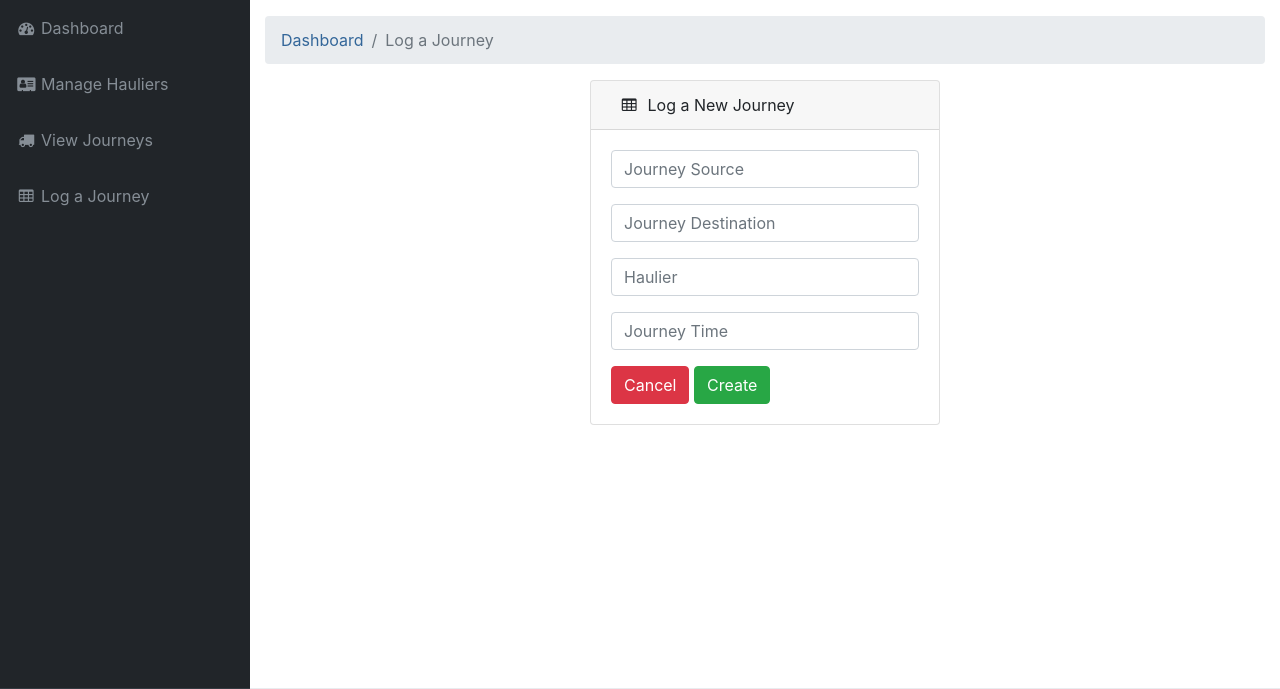
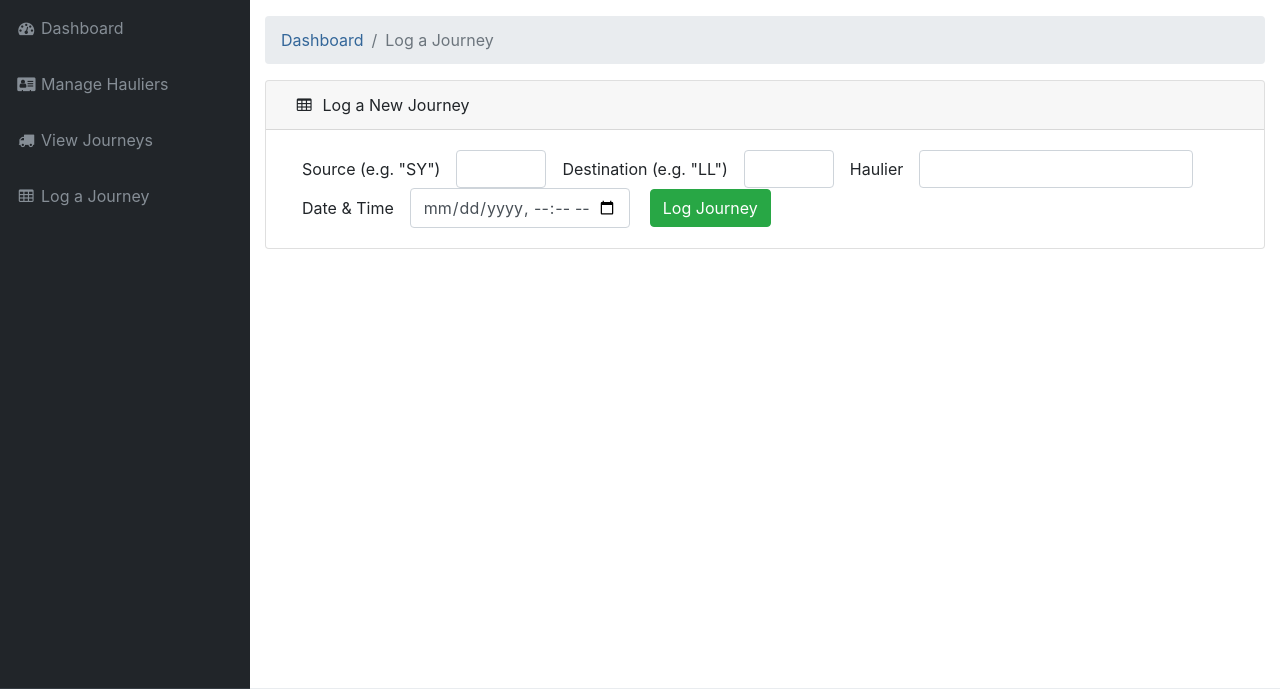
Before and after one commit to rhys3010/haulage_management_system, a PHP site: template resources/views/create-journey.twig in a window 1280 px wide. Shown: the part 56-745 px from the top of the page. Run offline with PHP 8.4, Linux system fonts and the light colour scheme; the template is opened without the code that fills it, so the values that code supplies are empty; some libraries are stand-ins or nearby versions.

Commit message:
Updated log journey form to inline

```diff
--- a/public/js/haulage-management-charts.js
+++ b/public/js/haulage-management-charts.js
@@ -1,5 +1,3 @@
-
-
 var ctx = document.getElementById("journeysChart");
 var myLineChart = new Chart(ctx, {
   type: 'line',
--- a/public/js/haulage-management.js
+++ b/public/js/haulage-management.js
@@ -44,10 +44,9 @@
   });
 })(jQuery); // End of use strict
 
-
-
 // Call the dataTables jQuery plugin
 $(document).ready(function() {
+
   $('#hauliersTable').DataTable({
     "columnDefs": [
       { "width" : "10%", "targets": 3 },
--- a/resources/views/create-journey.twig
+++ b/resources/views/create-journey.twig
@@ -11,36 +11,39 @@
             <li class="breadcrumb-item active">Log a Journey</li>
           </ol>
           <!-- Create Journey Card -->
-          <div class="card mb-3 card-register-user mx-auto">
+          <div class="card mb-3 mx-auto">
             <div class="card-header">
               <i class="fa fa-fw fa-table mx-2"></i>Log a New Journey
             </div>
             <div class="card-body">
+              <form class="form-inline" action="" method="POST" autocomplete="off">
+                <div class="form-group">
+                  <label for="source" class="mx-3">Source (e.g. "SY")</label>
+                  <input id="source" type="text"class="form-control" name="source"  value="" size="2" maxlength="2"/>
+                </div>
+                <div class="form-group">
+                  <label for="destination" class="mx-3">Destination (e.g. "LL")</label>
+                  <input id="destination" type="text" class="form-control" name="destination" value="" size="2" maxlength="2"/>
+                </div>
+                <div class="form-group">
+                  <label for="haulier" class="mx-3">Haulier</label>
+                  <input id="haulier" type="text" class="form-control" name="haulier" value=""/>
+                </div>
+                <div class="form-group">
+                  <label for="haulier" class="mx-3">Date & Time</label>
+                  <input id="datetime" type="datetime-local" class="form-control" name="datetime" value="" style="width:220px;"/>
+                </div>
+                <div class="form-group mx-3">
+                  <button class="btn btn-success  text-white mx-1" type="submit">Log Journey</button>
+                </div>
+                {{ csrf.field | raw }}
+              </form>
               <div {{ errors ? '' : 'hidden' }} class="alert alert-danger">
                 {{ errors | first | first }}
               </div>
               <div {{ success ? '' : 'hidden' }} class="alert alert-success">
                 {{ success }}
               </div>
-
-              <form action="" method="POST" autocomplete="off">
-                <div class="input-group mb-3">
-                  <input id="source" type="text" class="form-control" name="source" placeholder="Journey Source" value=""/>
-                </div>
-                <div class="input-group mb-3">
-                  <input id="destination" type="text" class="form-control" name="destination" placeholder="Journey Destination" value=""/>
-                </div>
-                <div class="input-group mb-3">
-                  <input id="haulier" type="text" class="form-control" name="haulier" placeholder="Haulier" value=""/>
-                </div>
-                <div class="input-group mb-3">
-                  <input id="datetime" type="text" class="form-control" name="datetime" placeholder="Journey Time" value=""/>
-                </div>
-                <button class="btn btn-danger text-white mx-auto" type="reset">Cancel</button>
-                <button class="btn btn-success  text-white mx-auto" type="submit">Create</button>
-                {{ csrf.field | raw }}
-              </form>
-            </div>
           </div>
         </div>
       </div>
```
